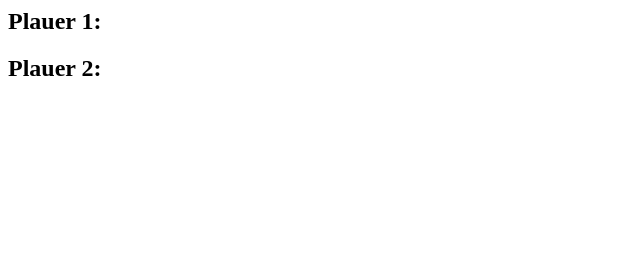
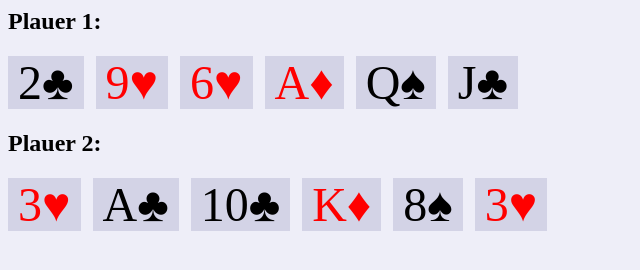
Before and after one commit to 88-Anton-88/HTML, a plain HTML site: page exercise2.html in a window 1280 px wide. Shown: the whole page, without its empty margins (0-640 px from the left). Drawn offline with Linux system fonts and the light colour scheme.

Commit message:
Доделал задание 2

```diff
--- a/exercise2.html
+++ b/exercise2.html
@@ -7,9 +7,25 @@
 </head>
 <body>
     <h2>Plauer 1:</h2>
-    <div class="Card"></div>
+    <div class="Card">
+        <span class="black">2&#9827;</span>
+        <span class="red">9&#9829;</span>
+        <span class="red">6&#9829;</span>
+        <span class="red">A&#9830;</span>
+        <span class="black"> Q&#9824;</span>
+        <span class="black">J&#9827;</span>
+
+    </div>
 
     <h2>Plauer 2:</h2>
-    <div class="Card"></div>
+    <div class="card">
+        <span class="red">3&#9829;</span>
+        <span class="black">A&#9827;</span>
+        <span class="black">10&#9827;</span>
+        <span class="red">K&#9830;</span>
+        <span class="black"> 8&#9824;</span>
+        <span class="red"> 3&#9829;</span>
+
+    </div>
 </body>
 </html>
--- a/style2.css
+++ b/style2.css
@@ -0,0 +1,13 @@
+body{background-color: rgb(238, 238, 248);}
+.card{
+    font-size: 3em;
+}
+
+.red{
+    color: red;
+}
+
+span{
+    background-color: rgb(211, 211, 230);
+    padding: 0px 10px 0px 10px;
+}
```
